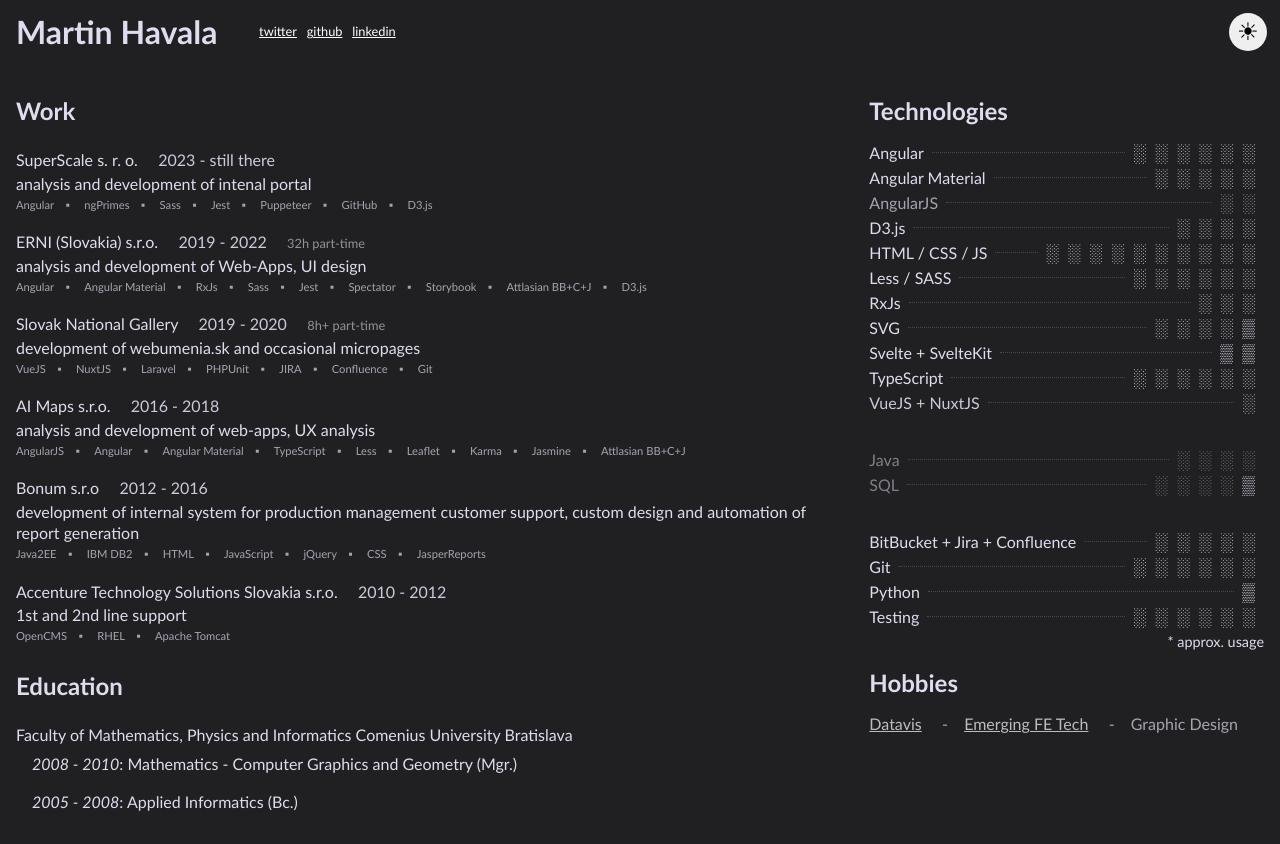
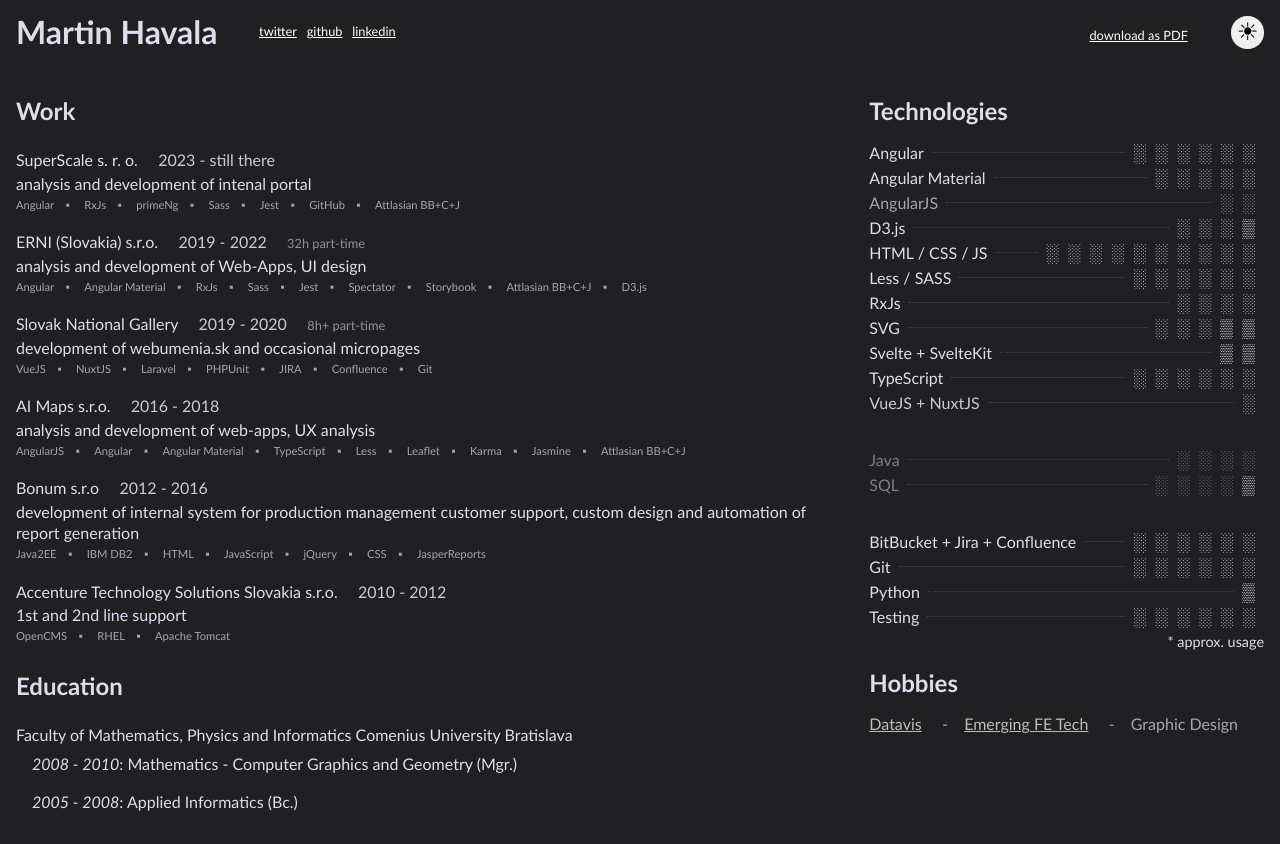
Before and after one commit to martin-havala/martin, a SvelteKit app: page / in a window 1280 px wide. Built offline with nearby package versions, Linux system fonts and the light colour scheme.

Commit message:
Correct the last job entry + PDF

```diff
--- a/src/components/cv/cv.model.ts
+++ b/src/components/cv/cv.model.ts
@@ -7,7 +7,7 @@ export const CV_JOBS = [
         location: 'remote',
         interval: [2023],
         tasks: 'analysis and development of intenal portal',
-        tech: ['Angular', 'ngPrimes', 'Sass', 'Jest', 'Puppeteer', 'GitHub', 'D3.js'],
+        tech: ['Angular', 'RxJs', 'primeNg', 'Sass', 'Jest', 'GitHub', 'Attlasian BB+C+J'],
     },
     {
         employee: 'ERNI (Slovakia) s.r.o.',
@@ -136,7 +136,7 @@ export const TECH_GRPS: { [tech: string]: string[] } = {
     Jira: ['Attlasian BB+C+J'],
     Confluence: ['Attlasian BB+C+J'],
     'BitBucket + Jira + Confluence': ['Attlasian BB+C+J'],
-    Git: ['Attlasian BB+C+J','GitHub'],
+    Git: ['Attlasian BB+C+J', 'GitHub'],
     Java: ['Java', 'Java2EE', 'JasperReports'],
     SQL: ['SQL', 'IBM DB2'],
 };
@@ -149,9 +149,9 @@ let hlp = [];
             const allTechs = TECH_GRPS[tech] ? [...TECH_GRPS[tech], tech] : [tech];
             if (job.tech.filter((j) => allTechs.includes(j)).length > 0) {
                 return [
-                    ...Array((job.interval[1] ?? (year+1)) - job.interval[0])
+                    ...Array((job.interval[1] ?? year + 1) - job.interval[0])
                         .fill(0)
-                        .map((_, i) => Math.min(year,i + job.interval[0] + 1)),
+                        .map((_, i) => Math.min(year, i + job.interval[0] + 1)),
                     ...years,
                 ]
                     .sort()
--- a/src/routes/+page.svelte
+++ b/src/routes/+page.svelte
@@ -1,4 +1,5 @@
 <script lang="ts">
+    import { base } from '$app/paths';
     import Connections from '../components/cv/connections.svelte';
     import Cv from '../components/cv/cv.svelte';
     import Hobbies from '../components/cv/hobbies.svelte';
@@ -12,7 +13,10 @@
     <title>Martin Havala</title>
 </svelte:head>
 
-<button class='noprint' on:click={() => (lightMode = !lightMode)}>{lightMode ? '☽' : '☀'}</button>
+<div  class='noprint'>
+    <a href="{base}/Martin_Havala_CV.pdf" target="_parent">download as PDF</a>
+    <button on:click={() => (lightMode = !lightMode)}>{lightMode ? '☽' : '☀'}</button>
+</div>
 <Connections />
 <div class="grid">
     <div class="column">
@@ -27,16 +31,20 @@
 <div class="noprint rect {lightMode ? 'white' : 'dark'} " />
 
 <style lang="scss">
-    button {
-        font-size: 3ex;
+    .noprint {
+        font-size: 80%;
         position: absolute;
-        top: 1ex;
-        right: 1ex;
+        top: 2rex;
+        right: 2rex;
+    }
+
+    button{
+        font-size: 3rex;
         text-align: center;
-        width: 3ex;
-        height: 3ex;
-        line-height: 3ex;
-        margin: 0;
+        width: 4rex;
+        height: 4rex;
+        line-height: 3rex;
+        margin: 0 0 0 5rex;
         padding: 0;
         border: none;
         border-radius: 50%;
```
Also changed, not shown: 23 other files (tests, documents, lock files or other folders).
